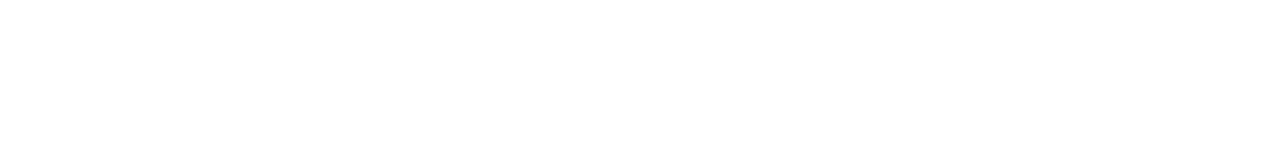
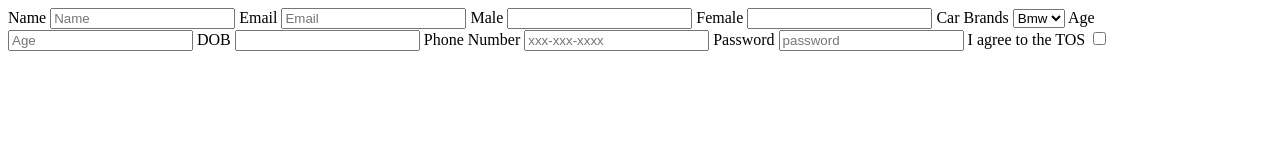
Before and after one commit to acciojob/signup-form-car-Abhi70815, a website: page main.html in a window 1280 px wide. Drawn offline with Linux system fonts and the light colour scheme.

Commit message:
created a submission

```diff
--- a/main.html
+++ b/main.html
@@ -8,6 +8,41 @@
 
 <body>
 	<!-- the entire body must be written by student -->
+	<label for="name">Name</label>
+	<input type="text" id="name" placeholder="Name" required>
+
+	<label for="email">Email</label>
+	<input type="text" id="email" placeholder="Email" required>
+
+	<label for="gender_m">Male</label>
+	<input type="text" id="gender_m" name="gender" required>
+
+	<label for="gender_f">Female</label>
+	<input type="text" id="gender_f" name="gender" required>
+
+	<label for="cars">Car Brands</label>
+<select id="cars" placeholder="--Please choose an option--" aria-required>
+	<option>Bmw</option>
+	<option>Tata</option>
+	<option>Audi</option>
+</select>
+
+	<label for="age">Age</label>
+	<input type="text" id="age" placeholder="Age" required>
+
+	<label for="dob">DOB</label>
+	<input type="text" id="dob" >
+
+	<label for="tel">Phone Number</label>
+	<input type="text" id="tel" placeholder="xxx-xxx-xxxx">
+
+	<label for="password">Password</label>
+	<input type="text" id="password" placeholder="password">
+
+	<label for="tos">I agree to the TOS</label>
+	<input type="checkbox" id="tos" required>
+
+
     <script type="text/javascript" src="./script.js">
 </script>
 
```
